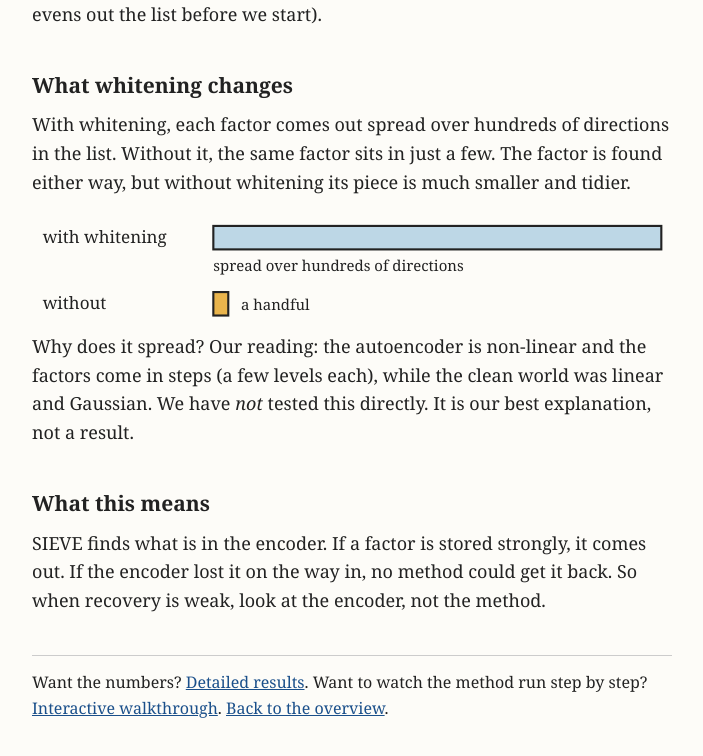
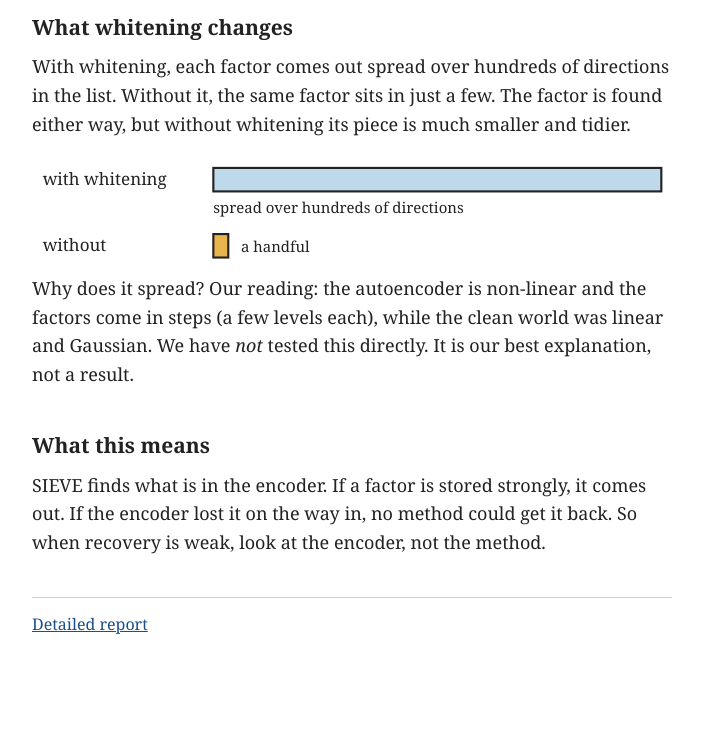
Before and after one commit to sievejepa/sievejepa.github.io, a plain HTML site: page report.html in a window 1280 px wide. Shown: the part 1904-2660 px from the top of the page, without its empty margins (288-991 px from the left). After the commit the page ends 2606 px from the top, so only its background shows below. Drawn offline with Linux system fonts and the light colour scheme.

Commit message:
Plain white background, trim commentary
Co-Authored-By: Claude Sonnet 5.5 <noreply@anthropic.com>

```diff
--- a/report.html
+++ b/report.html
@@ -3,7 +3,7 @@
 <meta name="viewport" content="width=device-width,initial-scale=1">
 <title>SIEVE: a short report</title>
 <style>
-body{margin:0;background:#fdfcf8;color:#222;font:18px/1.6 Georgia,"Times New Roman",serif}
+body{margin:0;background:#fff;color:#222;font:18px/1.6 Georgia,"Times New Roman",serif}
 main{max-width:640px;margin:0 auto;padding:32px 16px 64px}
 h1{font-size:28px;line-height:1.25;margin:0 0 6px}
 h2{font-size:21px;margin:40px 0 8px}
@@ -20,7 +20,6 @@ th{border-bottom:2px solid #222}
 </style></head><body><main>
 
 <h1>SIEVE: pulling factors out of an encoder, one at a time</h1>
-<div class="by">A short report. The numbers are kept for the details page.</div>
 
 <h2>The question</h2>
 <p>Take a picture of a robot scene. A few things can change in it: where the cube is, its colour, the light, the camera angle. An encoder turns the picture into a long list of numbers.</p>
@@ -68,7 +67,6 @@ th{border-bottom:2px solid #222}
  <rect x="520" y="148" width="40" height="22" fill="#9bc79b" stroke="#222" stroke-width="2"/>
  <text x="500" y="16" font-size="13" text-anchor="middle">part of the list that moved</text>
 </svg>
-<p class="cap">At each step the moving part gets bigger. The new bit is the piece we keep.</p>
 
 <h2>Test 1: a clean made-up world</h2>
 <p>First we built a world where we know the answer. The factors are smooth random numbers (Gaussian), and the encoder is trained to undo the mixing.</p>
@@ -101,9 +99,5 @@ th{border-bottom:2px solid #222}
 <h2>What this means</h2>
 <p>SIEVE finds what is in the encoder. If a factor is stored strongly, it comes out. If the encoder lost it on the way in, no method could get it back. So when recovery is weak, look at the encoder, not the method.</p>
 
-<div class="end">
- Want the numbers? <a href="details.html">Detailed results</a>.
- Want to watch the method run step by step? <a href="process.html">Interactive walkthrough</a>.
- <a href="index.html">Back to the overview</a>.
-</div>
+<div class="end"><a href="details.html">Detailed report</a></div>
 </main></body></html>
```
Also changed, not shown: index.html (+1 -2 lines).
